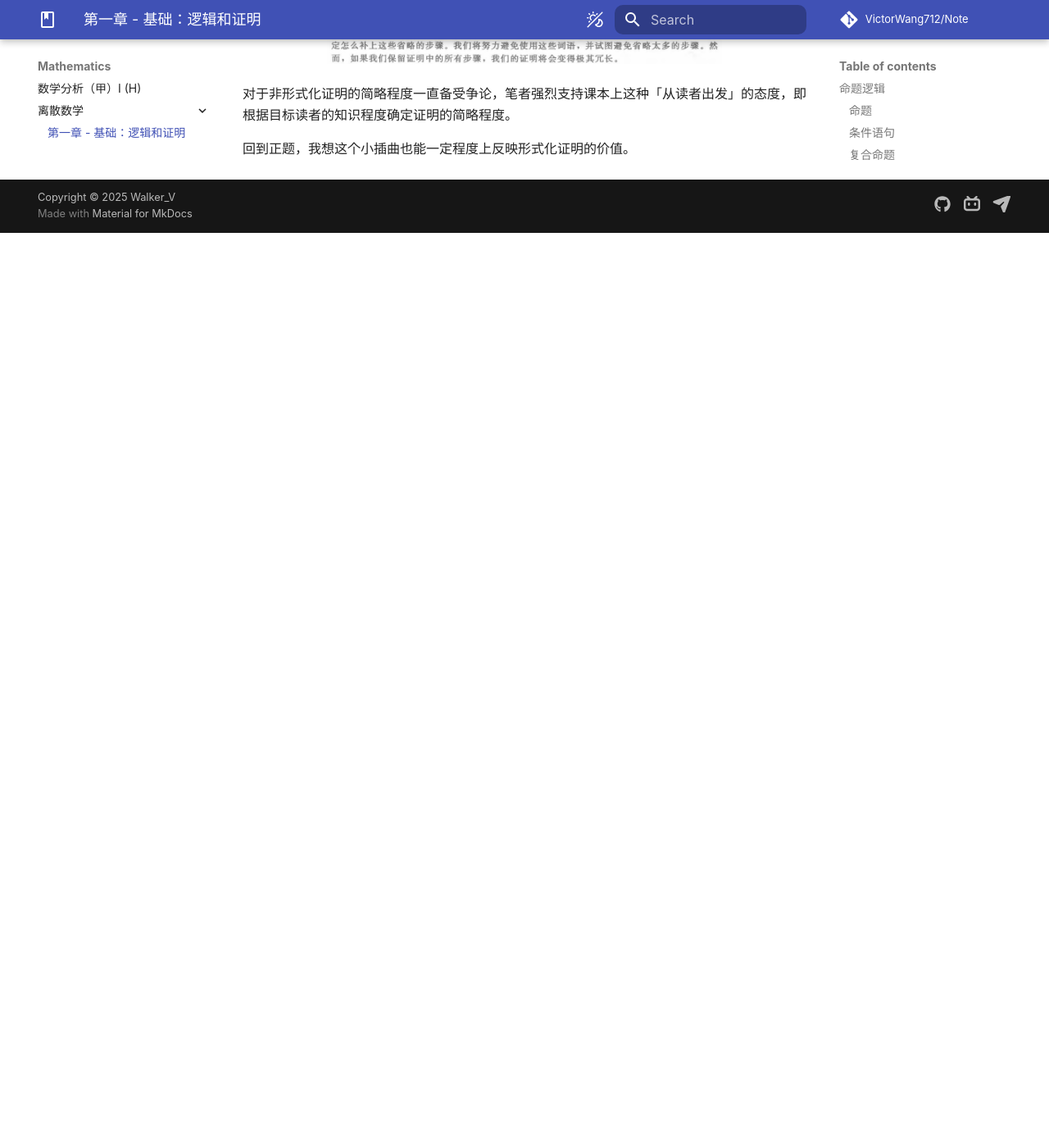
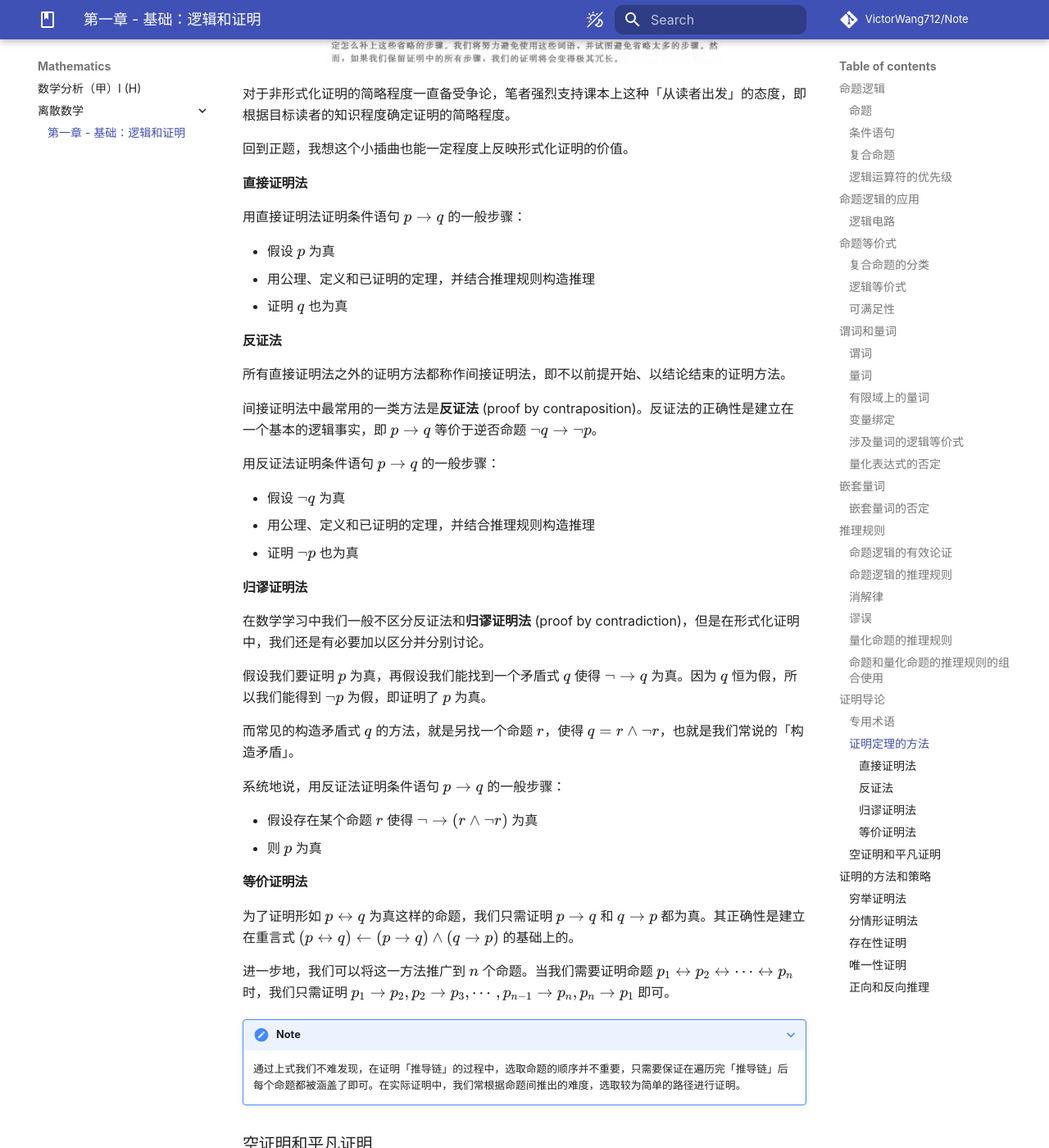
Before and after one commit to VictorWang712/Note, an MkDocs documentation site: the page built from docs/mathematics/discrete_mathematics/chapter_1.md, in a window 1280 px wide and 1400 px high, scrolled down 9396 px. Shown: the whole window at 82% size. Built offline with MkDocs 1.6.1 and Material for MkDocs 9.7.7, drawn with Linux system fonts in a browser that asks for light colours; some web fonts are replaced; comment, search, counter and statistics services are not loaded; before the commit the page ends 9680 px from its top, so only the background shows below that; some of the changed text lies outside the part shown.

Commit message:
docs: Edit Discrete Mathematics' Chapter 1

```diff
--- a/docs/mathematics/discrete_mathematics/chapter_1.md
+++ b/docs/mathematics/discrete_mathematics/chapter_1.md
@@ -299,3 +299,94 @@ statement variable) 是一个命题的变量，常用字母来表示。
 对于非形式化证明的简略程度一直备受争论，笔者强烈支持课本上这种「从读者出发」的态度，即根据目标读者的知识程度确定证明的简略程度。
 
 回到正题，我想这个小插曲也能一定程度上反映形式化证明的价值。
+
+#### 直接证明法
+
+用直接证明法证明条件语句 $p \to q$ 的一般步骤：
+
+- 假设 $p$ 为真
+- 用公理、定义和已证明的定理，并结合推理规则构造推理
+- 证明 $q$ 也为真
+
+#### 反证法
+
+所有直接证明法之外的证明方法都称作间接证明法，即不以前提开始、以结论结束的证明方法。
+
+间接证明法中最常用的一类方法是**反证法** (proof by contraposition)。反证法的正确性是建立在一个基本的逻辑事实，即 $p \to q$ 等价于逆否命题 $\neg q \to \neg p$。
+
+用反证法证明条件语句 $p \to q$ 的一般步骤：
+
+- 假设 $\neg q$ 为真
+- 用公理、定义和已证明的定理，并结合推理规则构造推理
+- 证明 $\neg p$ 也为真
+
+#### 归谬证明法
+
+在数学学习中我们一般不区分反证法和**归谬证明法** (proof by contradiction)，但是在形式化证明中，我们还是有必要加以区分并分别讨论。
+
+假设我们要证明 $p$ 为真，再假设我们能找到一个矛盾式 $q$ 使得 $\neg \to q$ 为真。因为 $q$ 恒为假，所以我们能得到 $\neg p$ 为假，即证明了 $p$ 为真。
+
+而常见的构造矛盾式 $q$ 的方法，就是另找一个命题 $r$，使得 $q = r \wedge \neg r$，也就是我们常说的「构造矛盾」。
+
+系统地说，用反证法证明条件语句 $p \to q$ 的一般步骤：
+
+- 假设存在某个命题 $r$ 使得 $\neg \to (r \wedge \neg r)$ 为真
+- 则 $p$ 为真
+
+#### 等价证明法
+
+为了证明形如 $p \leftrightarrow q$ 为真这样的命题，我们只需证明 $p \to q$ 和 $q \to p$ 都为真。其正确性是建立在重言式 $(p \leftrightarrow q) \leftarrow (p \to q) \wedge (q \to p)$ 的基础上的。
+
+进一步地，我们可以将这一方法推广到 $n$ 个命题。当我们需要证明命题 $p_{1} \leftrightarrow p_{2} \leftrightarrow \cdots \leftrightarrow p_{n}$ 时，我们只需证明 $p_{1} \to p_{2}, p_{2} \to p_{3}, \cdots, p_{n - 1} \to p_{n}, p_{n} \to p_{1}$ 即可。
+
+???+ note
+
+    通过上式我们不难发现，在证明「推导链」的过程中，选取命题的顺序并不重要，只需要保证在遍历完「推导链」后每个命题都被涵盖了即可。在实际证明中，我们常根据命题间推出的难度，选取较为简单的路径进行证明。
+
+### 空证明和平凡证明
+
+介绍完常见的几种证明方法后，我们再稍微讨论一下两种特别的证明。
+
+当 $p$ 为假时，对于任意的 $q$，$p \to q$ 一定为真。因此如果能证明 $p$ 为假，那么我们就得到了一个 $p \to q$ 的证明方法，这种证明称作**空证明** (vacuous proof)。
+
+当 $q$ 为真时，对于任意的 $p$，$p \to q$ 一定为真。因此如果能证明 $q$ 为真，那么我们就得到了一个 $p \to q$ 的证明方法，这种证明称作**平凡证明** (trivial proof)。
+
+空证明和平凡证明看似无甚意义，但实际上在证明定理的一些特例和数学归纳法中有特别的应用。这些我们会在以后讨论。
+
+## 证明的方法和策略
+
+前文中我们之间要讨论了构造证明的策略，接下来我们将讨论一些具体如何完成推理的方法和策略。
+
+### 穷举证明法
+
+有些定理可以通过检验相对少量的例子来证明，这要的证明称作**穷举证明法** (exhaustive proof, proof by exhaustion)。
+
+### 分情形证明法
+
+分情形证明是按照一定的标准，将命题中所有可能的情况分成若干情形分别加以证明。分情形证明法的关键在于各情形要能覆盖定理中所有可能出现的情况。
+
+### 存在性证明
+
+形如 $\exist x P(x)$ 的命题的证明称作**存在性证明** (existance proof)。存在性证明一般有两种方法：
+
+- **构造性** (constructive) 证明：直接给出使得 $P(\xi)$ 为真的 $\xi$
+- **非构造性** (nonconstructive) 证明：不直接给出使得 $P(\xi)$ 为真的 $\xi$，而是通过其他方式完成证明
+
+???+ note
+
+    最常见的非构造性证明是采用归谬证明，即假设不存在使得 $P(x)$ 为真的 $x$，再试图推导出矛盾。
+
+### 唯一性证明
+
+某些命题断言具有特定性质的元素唯一存在，这类命题的证明称作**唯一性证明** (uniqueness proof)，其一般步骤如下：
+
+- 存在性：证明存在某个元素 $x$ 具有期望的性质
+- 唯一性：证明如果 $x$ 和 $y$ 都具有期望的性质，则 $x = y$
+
+### 正向和反向推理
+
+无论选择什么证明方法，都需要为证明找一个起点，即前提。利用这些前提以及公理和已知定理，用导向结论的一系列步骤来构造证明。这类推理称为**正向推理** (forward reasoning)，是用来证明相对简单结论的一类最常见推理方式。
+
+遗憾的是，正向推理常常难以用来证明更复杂的结论，因为得出想要的结论所需要的推理可能并不明显。在这种情况下使用**反向推理** (backward reasoning) 可能会有所帮助。例如我们要反向推理证明命题 $q$，我们就寻找一个命题 $p$ 满足 $p \to q$。
+
+在实际情况中，我们一般综合使用正向推理和反向推理，并期望两者的「推导链」在某一命题处「交会」，这样就完成了完整的证明。
```
